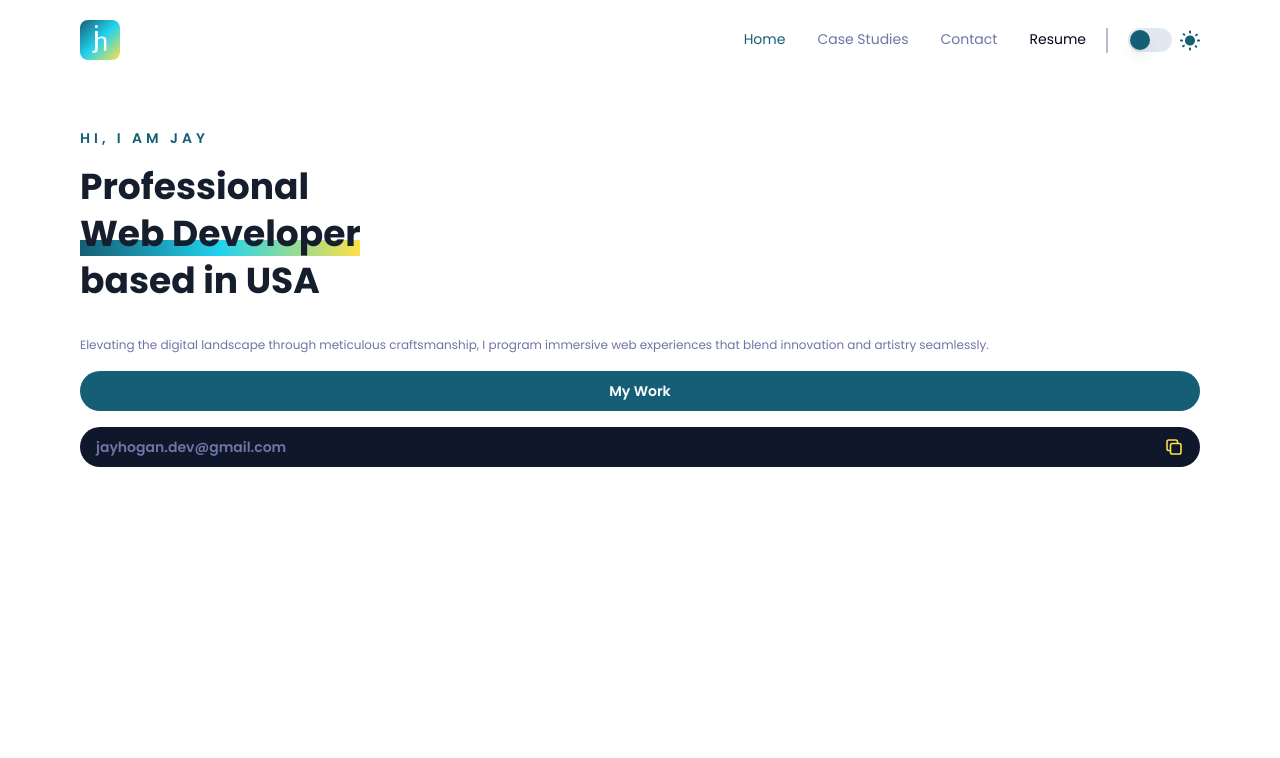
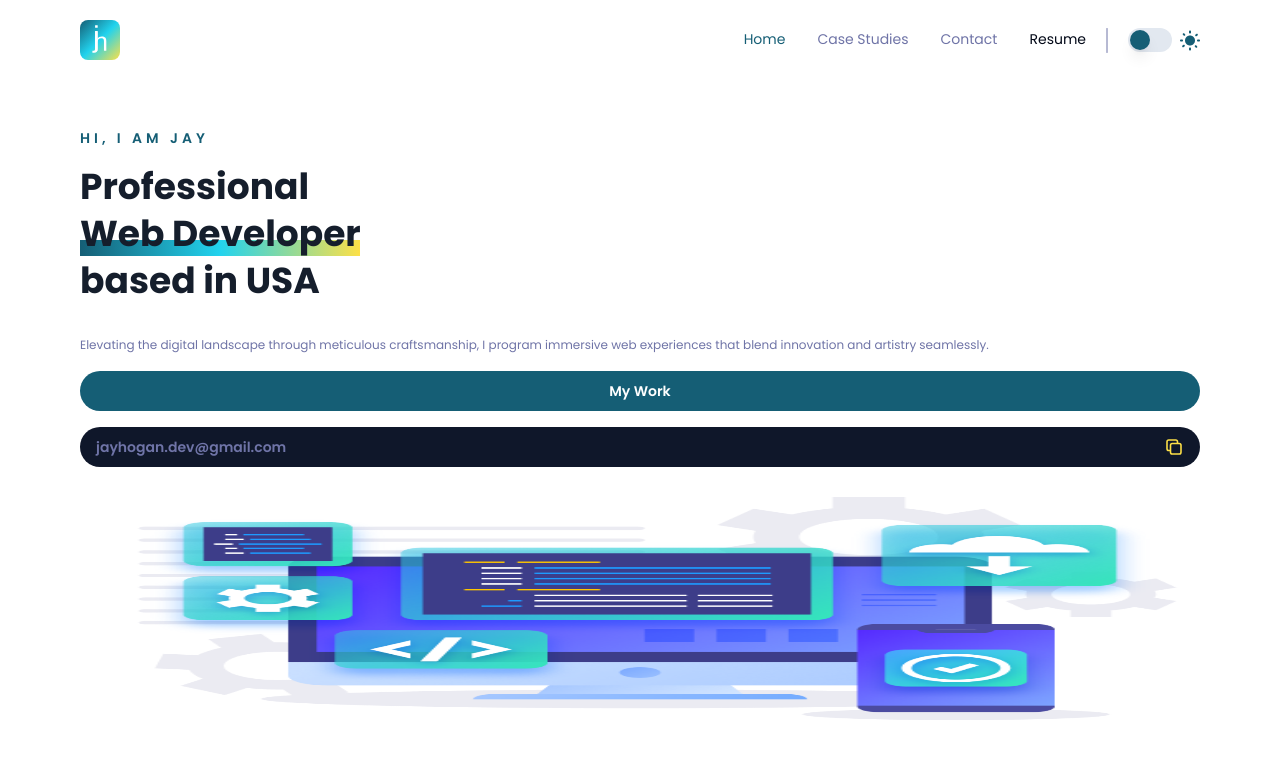
Before and after one commit to jayhogan-dev/portfolio, a Next.js app: page / in a window 1280 px wide. Shown: the top 758 px of the page. Built offline with nearby package versions, Linux system fonts and the light colour scheme.

Commit message:
feat: hero image added

```diff
--- a/app/page.tsx
+++ b/app/page.tsx
@@ -32,6 +32,13 @@ export default function Home() {
           </div>
         </Button>
       </div>
+      <div className="relative flex w-full h-64">
+        <Image
+          src="/hero.png"
+          alt="copy"
+          fill
+        />
+      </div>
     </main>
   );
 }
```
Also changed, not shown: public/hero.png (added).
